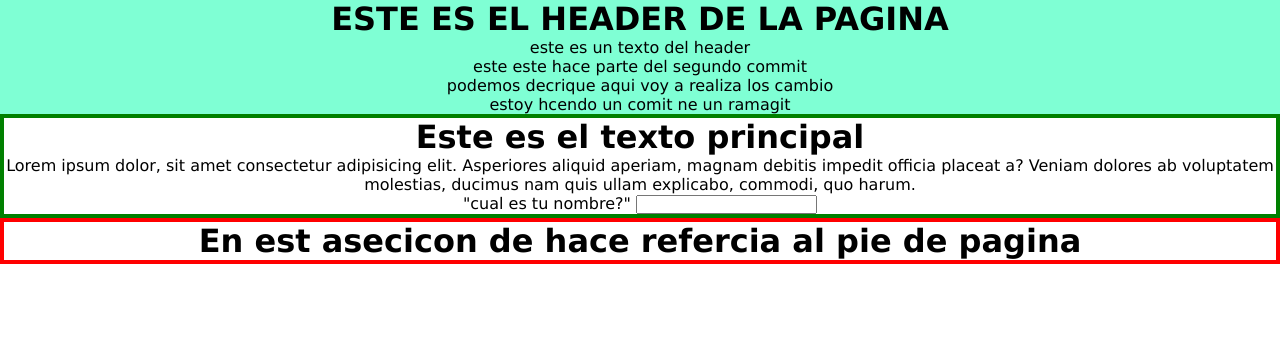
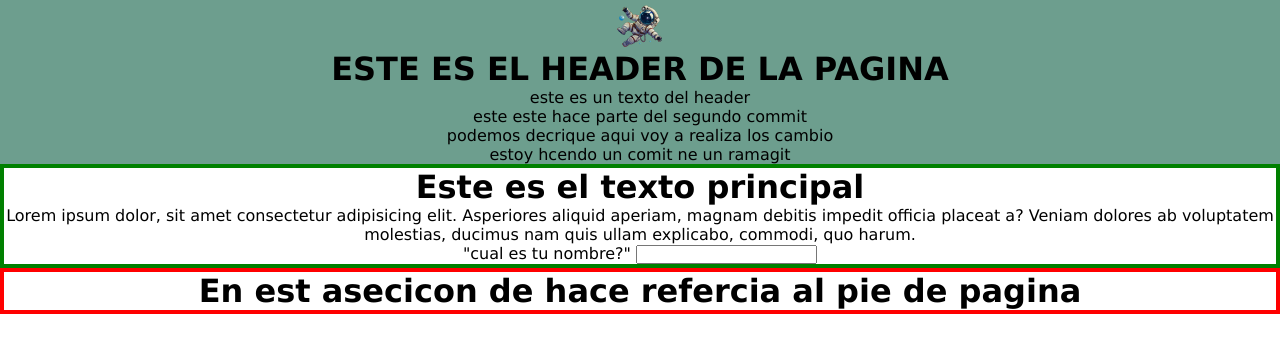
Before and after one commit to hoveimarlopez/CURSOGITPLATZI, a plain HTML site: page index.html in a window 1280 px wide. Drawn offline with Linux system fonts and the light colour scheme.

Commit message:
commit logo

```diff
--- a/index.html
+++ b/index.html
@@ -9,6 +9,7 @@
 <body>
     <div>
         <header class="header">
+            <img class="logo" src="imagenes/dragon.png" alt="fondo">
             <h1>ESTE ES EL HEADER DE LA PAGINA</h1>
                 <p>este es un texto del header</p>
                 <p> este este hace parte del segundo commit</p>
--- a/style.css
+++ b/style.css
@@ -37,6 +37,10 @@ text-align: center;
 
 .header{
     text-decoration: dashed;
-    background-color: aquamarine;
+    background-color: rgb(109, 158, 142);
+}
 
+.logo{
+    width: 50px;
+    vertical-align: middle;
 }
```
